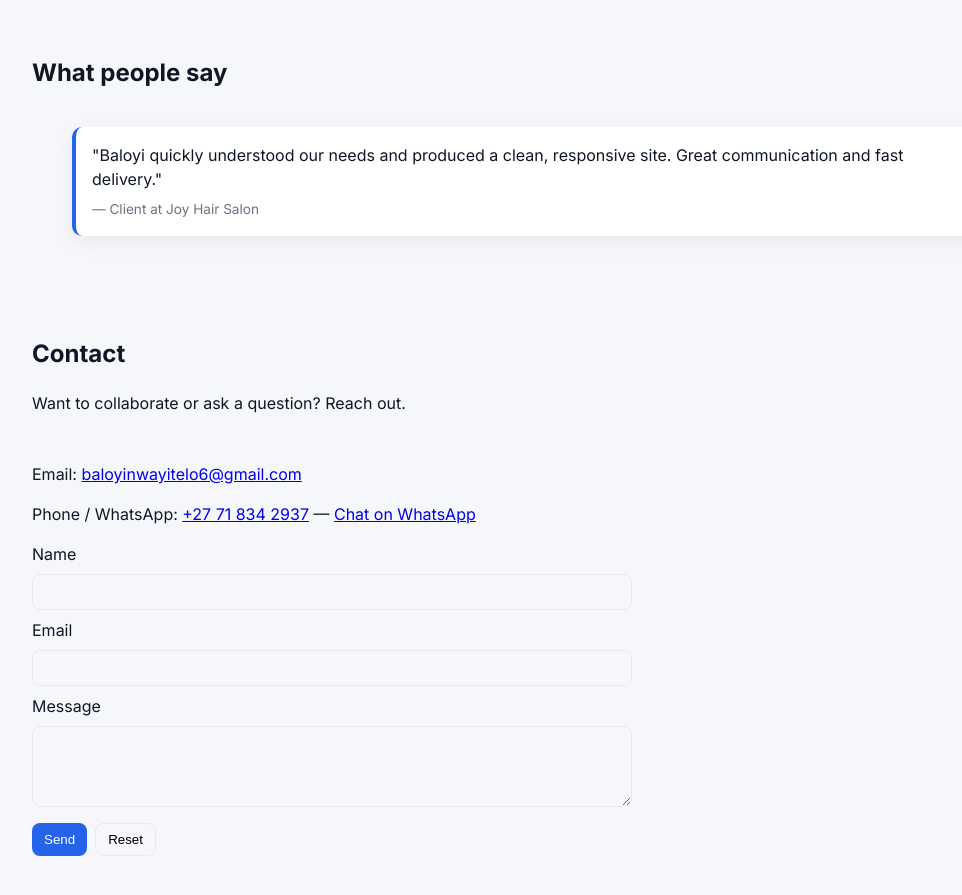
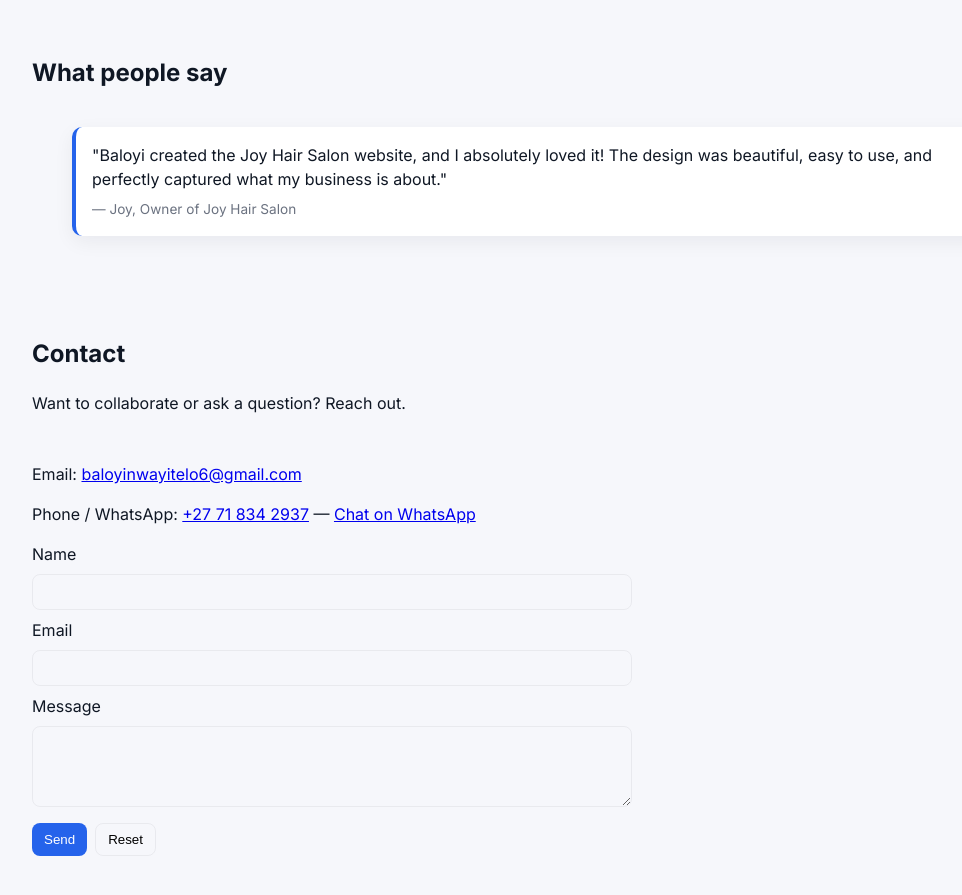
Before and after one commit to Baloyi2/Me, a plain HTML site: page index.html in a window 1280 px wide. Shown: the part 1511-2406 px from the top of the page, without its empty margins (108-1070 px from the left). Drawn offline with Linux system fonts and the light colour scheme.

Commit message:
Add files via upload

```diff
--- a/index.html
+++ b/index.html
@@ -112,8 +112,8 @@
   <h2>What people say</h2>
   <div class="testimonials-grid">
     <blockquote class="testimonial">
-          <p>"Baloyi quickly understood our needs and produced a clean, responsive site. Great communication and fast delivery."</p>
-          <footer>— Client at Joy Hair Salon</footer>
+      <p>"Baloyi created the Joy Hair Salon website, and I absolutely loved it! The design was beautiful, easy to use, and perfectly captured what my business is about."</p>
+      <footer>— Joy, Owner of Joy Hair Salon</footer>
     </blockquote>
   </div>
 </section>
```
Lines whose indentation alone changed are shown as unchanged.
